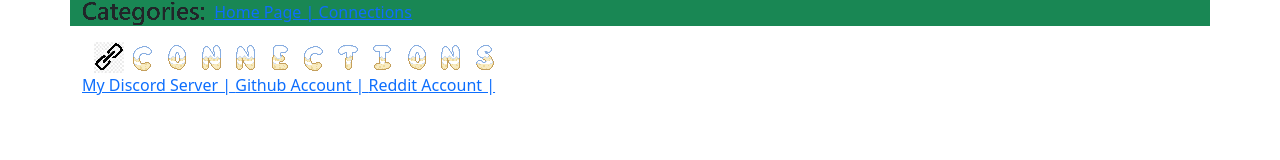
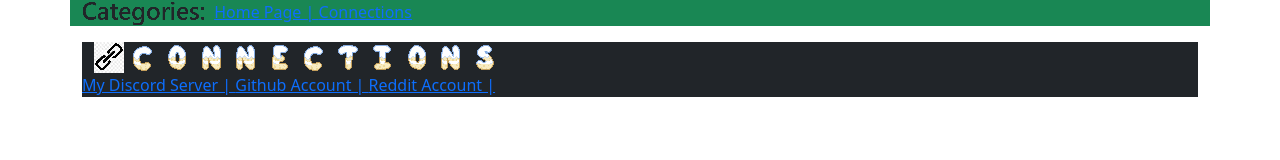
Before and after one commit to l3qua/l3qua.github.io, a plain HTML site: page connections.html in a window 1280 px wide. Drawn offline with nearby package versions, Linux system fonts and the light colour scheme.

Commit message:
Update connections.htmk

```diff
--- a/connections.html
+++ b/connections.html
@@ -6,7 +6,7 @@
 <p></p>
 
 <div class="container">
-    <div class="bg-white">
+    <div class="bg-dark">
       <div class="container">
     <!--Images-->
         <img src="./images/connections.png" alt="">
```
